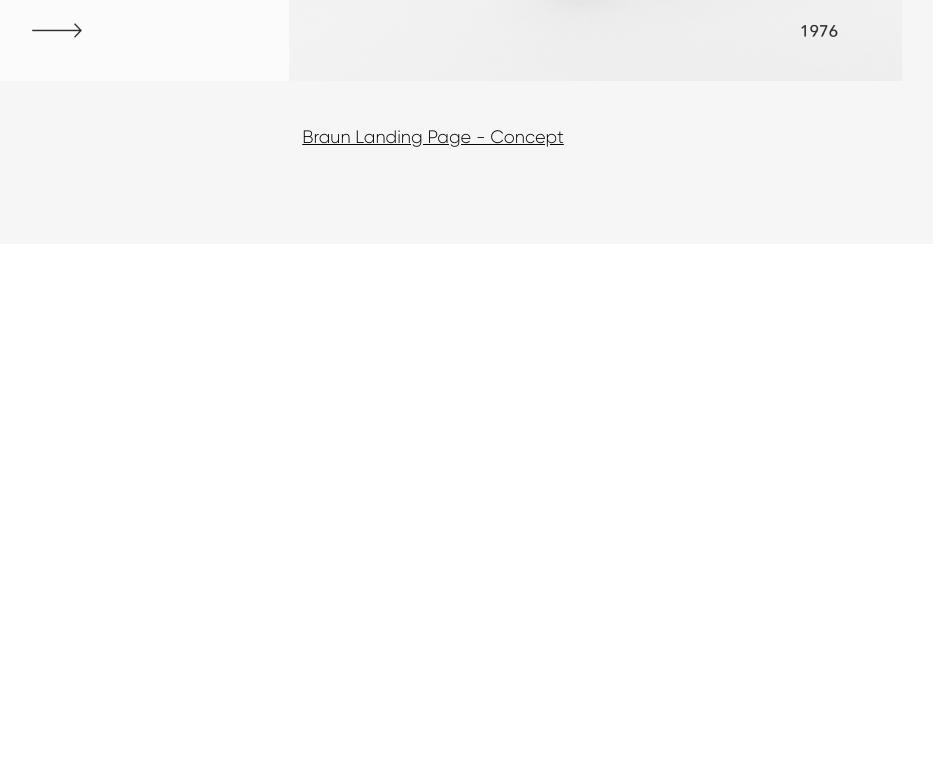
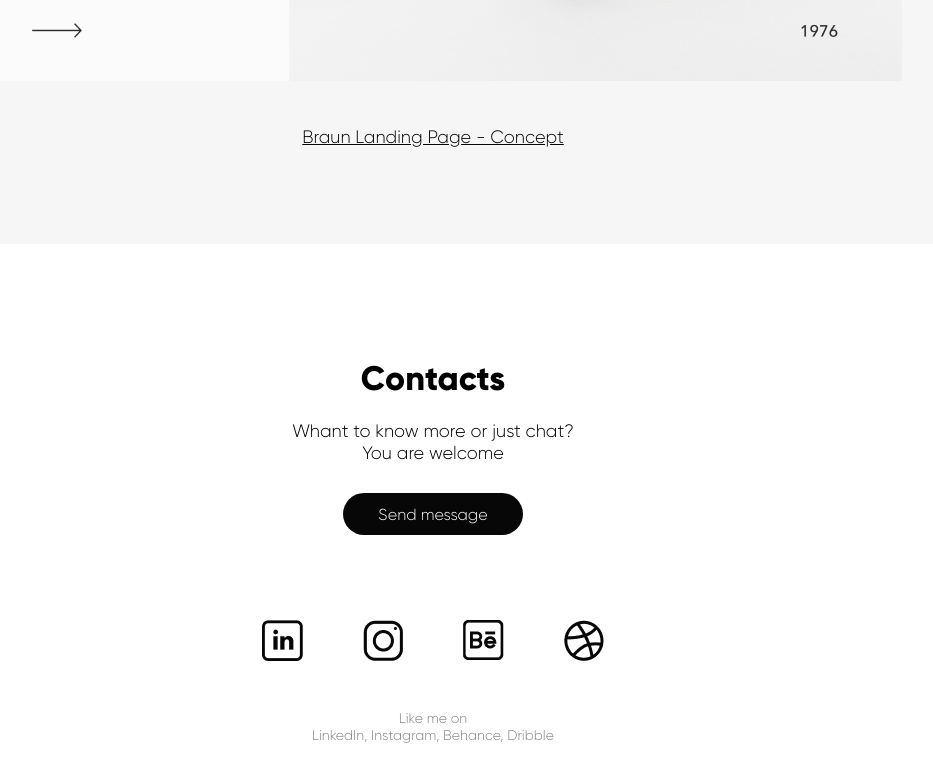
Before and after one commit to alzot89/portfolio, a plain HTML site: page index.html in a window 1280 px wide. Shown: the part 3951-4733 px from the top of the page, without its empty margins (207-1140 px from the left). Before the commit the page ends 4195 px from the top, so only its background shows below. Drawn offline with Linux system fonts and the light colour scheme.

Commit message:
add footer

```diff
--- a/index.html
+++ b/index.html
@@ -105,7 +105,19 @@
             </div>
         </section>
     </main>
-    <footer></footer>
+    <footer class="footer">
+        <h3 class="footer__title">Contacts</h3>
+        <div class="footer__subtitle">Whant to know more or just chat?<br>You are welcome</div>
+        <button class="footer__button">Send message</button>
+        <ul class="footer__container">
+            <li><a href=""><img src="/images/linked_in.png" alt="картинка: линкед ин" class="footer__icon"></a></li>
+            <li><a href=""><img src="/images/instagram.png" alt="картинка: инстаграм" class="footer__icon"></a></li>
+            <li><a href=""><img src="/images/behance.png" alt="картинка: биханс" class="footer__icon"></a></li>
+            <li><a href=""><img src="/images/dribble.png" alt="картинка: дрибл" class="footer__icon"></a></li>
+        </ul>
+        <p class="footer__note">Like me on<br>LinkedIn, Instagram, Behance, Dribble</p>
+    </footer>
+
 </body>
 
 </html>
--- a/style.css
+++ b/style.css
@@ -28,3 +28,10 @@
 @import url('/styles/portfolio/__card/portfolio__card.css');
 @import url('/styles/portfolio/__photo/portfolio__photo.css');
 @import url('/styles/portfolio/__subtitle/portfolio__subtitle.css');
+@import url('/styles/footer/footer.css');
+@import url('/styles/footer/__title/footer__title.css');
+@import url('/styles/footer/__subtitle/footer__subtitle.css');
+@import url('/styles/footer/__container/footer__container.css');
+@import url('/styles/footer/__icon/footer__icon.css');
+@import url('/styles/footer/__note/footer__note.css');
+@import url('/styles/footer/__button/footer__button.css');
--- a/styles/body.css
+++ b/styles/body.css
@@ -2,6 +2,12 @@
     background-color: #fff;
     margin: 0px 0px 0px 0px;
     font-family: Gilroy, sans-serif;
+}
+
+ul {
+    padding: 0;
+    list-style: none;
+    margin: 0px 0px 0px 0px;
 }
 
 h1,
--- /dev/null
+++ b/styles/footer/__button/footer__button.css
@@ -0,0 +1,8 @@
+.footer__button {
+    width: 180px;
+    height: 42px;
+    background-color: #070707;
+    border-radius: 21px;
+    color: #fff;
+    margin: 29px 0px 0px 0px;
+}
--- /dev/null
+++ b/styles/footer/__container/footer__container.css
@@ -0,0 +1,6 @@
+.footer__container {
+    width: 342px;
+    display: flex;
+    justify-content: space-between;
+    margin: 85px 0px 0px 0px;
+}
--- /dev/null
+++ b/styles/footer/__note/footer__note.css
@@ -0,0 +1,8 @@
+.footer__note {
+    font-weight: 300;
+    font-size: 14px;
+    line-height: 17px;
+    color: #828282;
+    text-align: center;
+    margin: 45px 0px 0px 0px;
+}
--- /dev/null
+++ b/styles/footer/__subtitle/footer__subtitle.css
@@ -0,0 +1,7 @@
+.footer__subtitle {
+    font-weight: 300;
+    font-size: 18px;
+    line-height: 22px;
+    text-align: center;
+    margin: 20px 0px 0px 0px;
+}
--- /dev/null
+++ b/styles/footer/__title/footer__title.css
@@ -0,0 +1,6 @@
+.footer__title {
+    font-weight: 800;
+    font-size: 34px;
+    line-height: 42px;
+    text-align: center;
+}
--- /dev/null
+++ b/styles/footer/footer.css
@@ -0,0 +1,8 @@
+.footer {
+    background-color: #fff;
+    display: flex;
+    flex-direction: column;
+    align-items: center;
+    padding: 114px 0 123px;
+    box-sizing: border-box;
+}
--- a/styles/header/__list/header__list.css
+++ b/styles/header/__list/header__list.css
@@ -1,7 +1,4 @@
 .header__list {
-    list-style: none;
-    padding: 0;
-    margin: 0px 0px 0px 0px;
     display: flex;
     flex-direction: row;
     justify-content: space-between;
```
Also changed, not shown: images/behance.png (added), images/dribble.png (added), images/instagram.png (added), images/linked_in.png (added), styles/footer/__icon/footer__icon.css (added).
